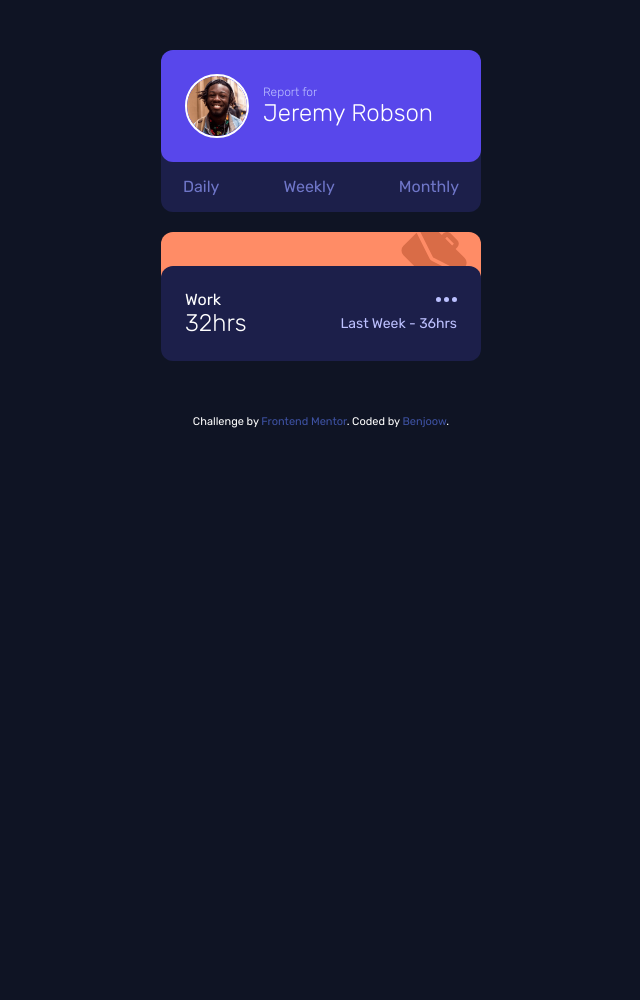
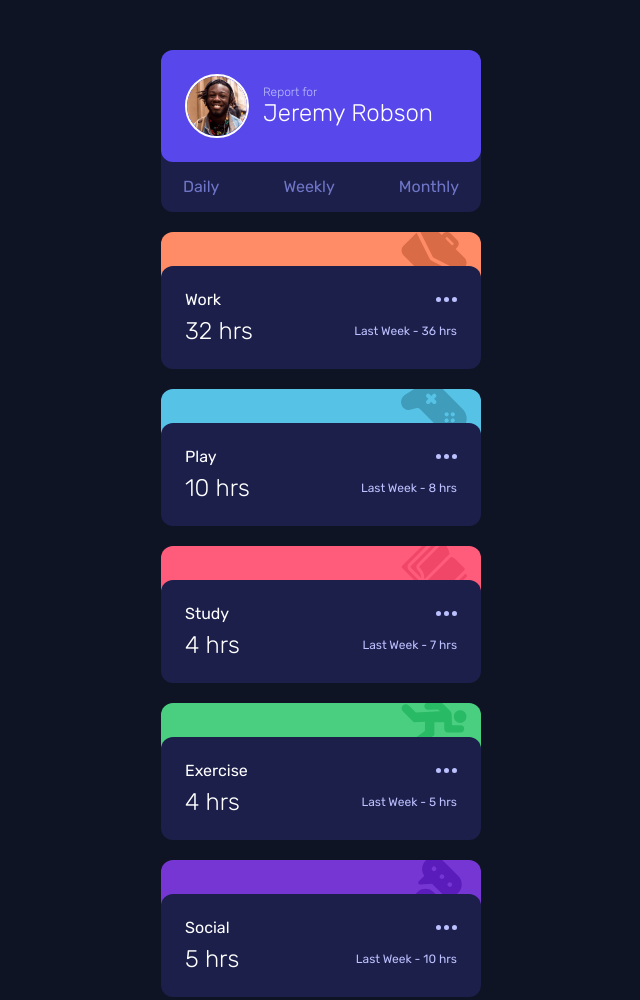
Before and after one commit to Benjoow/FrontEndMentor-TimeTracking-Dashboard, a website built with Vite: page index.html in a window 1280 px wide. Shown: the top 1000 px of the page, without its empty margins (319-959 px from the left). Before the commit the page ends 800 px from the top, so only its background shows below. Built offline with nearby package versions, Linux system fonts and the light colour scheme.

Commit message:
create dynamic card with JS

```diff
--- a/index.html
+++ b/index.html
@@ -32,8 +32,8 @@
       </div>
     </div>
 
-    <div class="container secondary-card">
-      <div class="illustration__card" id="work"></div>
+    <!-- <div class="container secondary-card">
+      <div class="illustration__card" id="selfCare"></div>
       <div class="content__top">
         <h2>Work</h2>
         <img src="./src/images/icon-ellipsis.svg" alt="options button">
@@ -42,7 +42,7 @@
         <p>32hrs</p>
         <p>Last Week - 36hrs</p>
       </div>
-    </div>
+    </div> -->
   </main>
 
 <footer class="attribution">
--- a/src/index.ts
+++ b/src/index.ts
@@ -6,6 +6,63 @@ const cardsData = async ():Promise<Object> => {
   return response.json();
 }
 
-cardsData();
+const createCard = async ():Promise<void> => {
+  const main: HTMLElement = document.querySelector("main")!;
+  const data: Array<Object> = await cardsData();
+  console.log(await data);
+  data.forEach(item => {
+    const card: HTMLDivElement = document.createElement("div");
+    card.classList.add("container", "secondary-card");
+    const illustrationCard: HTMLDivElement = document.createElement("div");
+    illustrationCard.classList.add("illustration__card");
+    switch (item.title) {
+      case 'Work' :
+        illustrationCard.setAttribute("id", "work");
+        break;
+      case 'Play' :
+        illustrationCard.setAttribute("id", "play");
+        break;
+      case 'Study' :
+        illustrationCard.setAttribute("id", "study");
+        break;
+      case 'Exercise' :
+        illustrationCard.setAttribute("id", "exercise");
+        break;
+      case 'Social' :
+        illustrationCard.setAttribute("id", "social");
+        break;
+      case 'Self Care' :
+        illustrationCard.setAttribute("id", "selfCare");
+        break;
+      default:
+        console.log("Data Error");
+      }
+    const contentTop = document.createElement("div");
+    contentTop.classList.add("content__top");
+    contentTop.appendChild(document.createElement("h2")).textContent = item.title;
+    const buttonOption = document.createElement("img");
+    buttonOption.src = "./src/images/icon-ellipsis.svg";
+    buttonOption.setAttribute('alt', 'options button');
+    contentTop.appendChild(buttonOption);
+    const contentBottom = document.createElement("div");
+    contentBottom.classList.add("content__bottom");
+    const hours = document.createElement("p");
+    const previous = document.createElement("p");
+    hours.textContent = `${item.timeframes.weekly.current} hrs`;
+    previous.textContent = `Last Week - ${item.timeframes.weekly.previous} hrs`;
+    contentBottom.appendChild(hours);
+    contentBottom.appendChild(previous);
+
+    console.log(item);
+    main.appendChild(card);
+    card.appendChild(illustrationCard);
+    card.appendChild(contentTop);
+    card.appendChild(contentBottom);
+  })
+}
+
+
+createCard();
+
 
 export {};
--- a/src/scss/globals/_function.scss
+++ b/src/scss/globals/_function.scss
@@ -3,3 +3,7 @@
 @function convertToRem ($pixel, $base : 16) {
   @return math.div($pixel, $base) + rem;
 }
+
+@function convertToEm ($pixel, $font-size) {
+  @return math.div($pixel, $font-size) + em;
+}
--- a/src/scss/style.scss
+++ b/src/scss/style.scss
@@ -33,6 +33,7 @@
   .content__top > h2 {
     font-size: f.convertToRem(16);
     font-weight: 400;
+    color: #FFF;
   }
 
   .content__bottom :first-child {
@@ -42,7 +43,7 @@
   }
 
   .content__bottom:not(:first-child) {
-    font-size: f.convertToRem(14);
+    font-size: f.convertToRem(12);
     color: var(--lastWeekFontColor);
   }
 }
@@ -65,42 +66,27 @@
 
 // PENSER A CREER UNE FONCTION QUI CONVERTI EN EM LES PIXELS POUR LES PADDING LES MARGINS
 
-
 body {
   min-height: 100vh;
   background-color: var(--backgroundColor-body);
 }
 
 .container {
-  padding: 24px 24px;
+  padding: f.convertToRem(24) f.convertToRem(24);
 }
 
 .card {
-  width: min(90%, 320px);
+  width: min(90%, f.convertToRem(320));
   margin: 0 auto;
   position: relative;
   margin-bottom: 54px;
 }
 
-.secondary-card {
-  @extend .card;
+// MAIN CARD
+
+#main-card__content-top,
+#main-card__content-bottom {
   border-radius: 12px;
-  background-color: var(--backgroundColor-card);
-}
-
-.illustration__card {
-  position: absolute;
-  inset: -34px 0 5px 0;
-  border-radius: inherit;
-  z-index: -1;
-  background-size: 66px;
-  background-position: top -8px right 14px;
-  background-repeat: no-repeat;
-}
-
-#work {
-  background-image: url(../images/icon-work.svg);
-  background-color: var(--backgroundColor-work);
 }
 
 #main-card__content-top {
@@ -110,11 +96,6 @@ body {
   display: flex;
   align-items: center;
   background-color: var(--backgroundColor-mainCard-top);
-}
-
-#main-card__content-top,
-#main-card__content-bottom {
-  border-radius: 12px;
 }
 
 #portrait {
@@ -144,11 +125,62 @@ body {
   }
 }
 
+// SECONDARY CARDS
+
+.secondary-card {
+  @extend .card;
+  border-radius: 12px;
+  background-color: var(--backgroundColor-card);
+}
+
+.illustration__card {
+  position: absolute;
+  inset: -34px 0 5px 0;
+  border-radius: inherit;
+  z-index: -1;
+  background-size: 66px;
+  background-position: top -8px right 14px;
+  background-repeat: no-repeat;
+}
+
+#work {
+  background-image: url(../images/icon-work.svg);
+  background-color: var(--backgroundColor-work);
+}
+
+#play {
+  background-image: url(../images/icon-play.svg);
+  background-color: var(--backgroundColor-play);
+}
+
+#study {
+  background-image: url(../images/icon-study.svg);
+  background-color: var(--backgroundColor-study);
+}
+
+#exercise {
+  background-image: url(../images/icon-exercise.svg);
+  background-color: var(--backgroundColor-exercise);
+  background-position: top -1px right 14px;
+}
+
+#social {
+  background-image: url(../images/icon-social.svg);
+  background-color: var(--backgroundColor-social);
+}
+
+#selfCare {
+  background-image: url(../images/icon-self-care.svg);
+  background-color: var(--backgroundColor-selfCare);
+}
+
 .content__top {
   display: flex;
   justify-content: space-between;
   align-items: center;
+  margin-bottom: f.convertToEm(8px, 16px);
 }
+
 
 .content__top > img {
   width: 21px;
```
